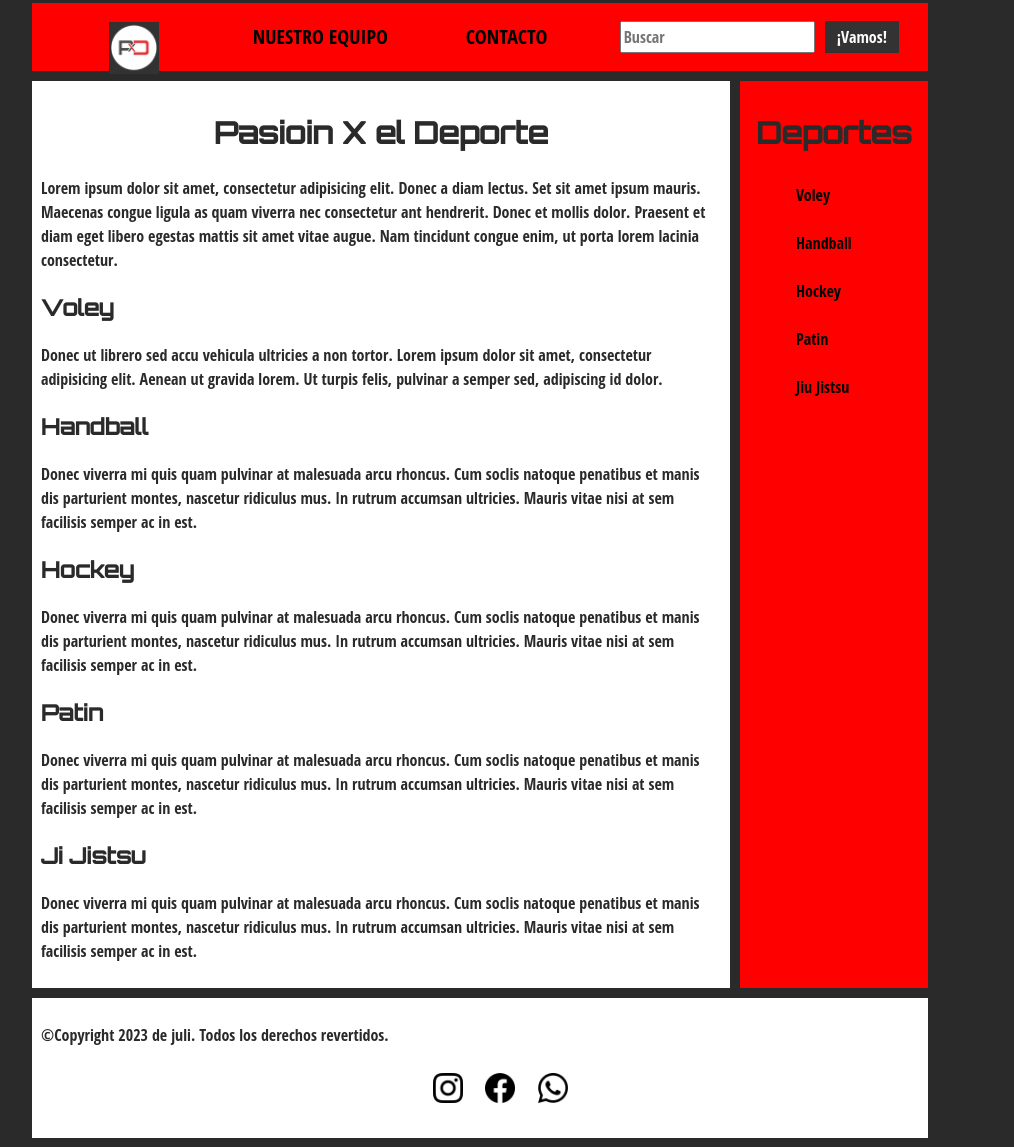
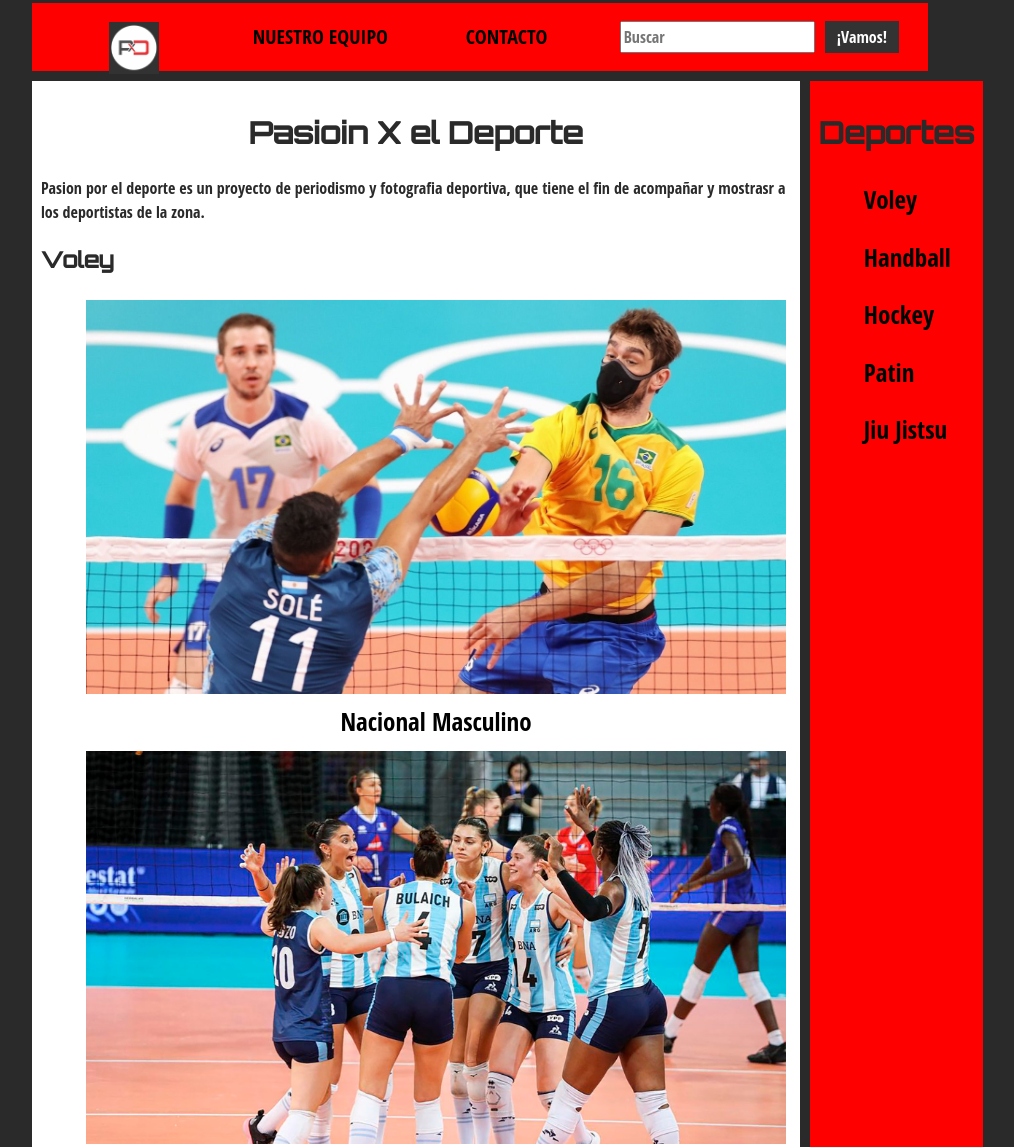
Before and after one commit to juliiieta/05, a plain HTML site: page index.html in a window 1280 px wide. Shown: the part 101-1248 px from the top of the page, without its empty margins (160-1174 px from the left). Drawn offline with Linux system fonts and the light colour scheme.

Commit message:
segundoAvance

```diff
--- a/index.html
+++ b/index.html
@@ -25,7 +25,7 @@
         <ul>
             <li><a href="#"><img src="assets/pasionxdeporte.png" alt="" width="50em"></a></li>
             <li><a href="#">Nuestro equipo</a></li>
-            <li><a href="#">Contacto</a></li>
+            <li><a href="#opciones">Contacto</a></li>
         </ul>
 
         <!-- Un formulario de búsqueda es una forma no-lineal de hacer búsquedas en un sitio web. -->
@@ -43,65 +43,59 @@
             <h2>Pasioin X el Deporte</h2>
 
             <p>
-                Lorem ipsum dolor sit amet, consectetur adipisicing elit. Donec a diam
-                lectus. Set sit amet ipsum mauris. Maecenas congue ligula as quam
-                viverra nec consectetur ant hendrerit. Donec et mollis dolor. Praesent
-                et diam eget libero egestas mattis sit amet vitae augue. Nam tincidunt
-                congue enim, ut porta lorem lacinia consectetur.
+                Pasion por el deporte es un proyecto de periodismo y fotografia deportiva, que tiene el fin de acompañar
+                y mostrasr a los deportistas de la zona.
             </p>
 
-            <h3>Voley</h3>
+            <h3 id="voley">Voley</h3>
 
-            <p>
-                Donec ut librero sed accu vehicula ultricies a non tortor. Lorem ipsum
-                dolor sit amet, consectetur adipisicing elit. Aenean ut gravida lorem.
-                Ut turpis felis, pulvinar a semper sed, adipiscing id dolor.
-            </p>
+            <ul class="lista">
+                <li> <a class="boton"> <img src="assets/voley1.jpg" alt="" width="700px"> <br> Nacional Masculino </a> </li>
+                <li> <a class="boton"> <img src="assets/Voley3.jpg" alt="" width="700px"> <br> Nacional Femenino </a> </li>
+                <li> <a class="boton"> <img src="assets/Voley4.jpg" alt="" width="700px"> <br> Liga Sub16 </a> </li>
+            </ul>
+            </ul>
 
-            <h3>Handball</h3>
+            <h3 id="handball">Handball</h3>
 
-            <p>
-                Donec viverra mi quis quam pulvinar at malesuada arcu rhoncus. Cum
-                soclis natoque penatibus et manis dis parturient montes, nascetur
-                ridiculus mus. In rutrum accumsan ultricies. Mauris vitae nisi at sem
-                facilisis semper ac in est.
-            </p>
-            <h3>Hockey</h3>
+            <ul class="lista">
+                <li> <a class="boton"> <img src="assets/handball1.jpg" alt="" width="700px"> <br> Nacional Masculino </a> </li>
+                <li> <a class="boton"> <img src="assets/handball3.jpg" alt="" width="700px"> <br> Nacional Femenino </a> </li>
+            </ul>
 
-            <p>
-                Donec viverra mi quis quam pulvinar at malesuada arcu rhoncus. Cum
-                soclis natoque penatibus et manis dis parturient montes, nascetur
-                ridiculus mus. In rutrum accumsan ultricies. Mauris vitae nisi at sem
-                facilisis semper ac in est.
-            <p>
-            <h3>Patin</h3>
+            <h3 id="hockey">Hockey</h3>
 
-            <p>
-                Donec viverra mi quis quam pulvinar at malesuada arcu rhoncus. Cum
-                soclis natoque penatibus et manis dis parturient montes, nascetur
-                ridiculus mus. In rutrum accumsan ultricies. Mauris vitae nisi at sem
-                facilisis semper ac in est.
-            <p>
-            <h3>Ji Jistsu</h3>
+            <ul class="lista">
+                <li> <a class="boton"> <img src="assets/hockey1.jpg" alt="" width="700px"> <br> Nacional Masculino </a> </li>
+                <li> <a class="boton"> <img src="assets/hockey2.jpg" alt="" width="700px"> <br> Nacional Femenino </a> </li>
+            </ul>
 
-            <p>
-                Donec viverra mi quis quam pulvinar at malesuada arcu rhoncus. Cum
-                soclis natoque penatibus et manis dis parturient montes, nascetur
-                ridiculus mus. In rutrum accumsan ultricies. Mauris vitae nisi at sem
-                facilisis semper ac in est.
-            <p>
+            <h3 id="patin">Patin</h3>
+
+            <ul class="lista">
+                <li> <a class="boton"> <img src="assets/Patin1.jpg" alt="" width="700px"> <br> Competencia Artistica </a> </li>
+                <li> <a class="boton"> <img src="assets/patin2.jpg" alt="" width="700px"> <br> Carrera Regional </a> </li>
+            </ul>
+
+            <h3 id="jiujitsu">Jiu Jistsu</h3>
+
+            <ul class="lista">
+                <li> <a class="boton"> <img src="assets/jiujitsu1.jpg" alt="" width="700px"> <br> Open mat Mayores </a> </li>
+                <li> <a class="boton"> <img src="assets/jiujitsu2.jpg" alt="" width="700px"> <br> Open Mat niños </a> </li>
+            </ul>
+
         </article>
 
         <!-- el contenido aparte también se puede anidar dentro del contenido principal -->
         <aside>
             <h2>Deportes</h2>
 
-            <ul id="lista">
-                <li><a class="boton"href="#">Voley</a></li>
-                <li><a class="boton" href="#">Handball</a></li>
-                <li><a class="boton" href="#">Hockey</a></li>
-                <li><a class="boton" href="#">Patin</a></li>
-                <li><a class="boton" href="#">Jiu Jistsu</a></li>
+            <ul class="lista">
+                <li><a class="boton" href="#voley">Voley</a></li>
+                <li><a class="boton" href="#handball">Handball</a></li>
+                <li><a class="boton" href="#hockey">Hockey</a></li>
+                <li><a class="boton" href="#patin">Patin</a></li>
+                <li><a class="boton" href="#jiujitsu">Jiu Jistsu</a></li>
             </ul>
         </aside>
     </main>
@@ -111,7 +105,7 @@
     <footer>
         <p>©Copyright 2023 de juli. Todos los derechos revertidos.</p>
         <ul id="opciones">
-            <li><a href="h"><img src="assets/instagram.png" alt="instagram" width="30em"> </a></li>
+            <li><a href="https://www.instagram.com/pasionxdeporte23/"><img src="assets/instagram.png" alt="instagram" width="30em"> </a></li>
             <li><a href="h"><img src="assets/facebook.png" alt="instagram" width="30em"></a></li>
             <li><a href="h"><img src="assets/whatsapp.png" alt="instagram" width="30em"></a></li>
 
--- a/styles.css
+++ b/styles.css
@@ -140,6 +140,8 @@ aside li {
 footer {
     margin-top: 10px;
 }
+
+/* lo que agregue yo */
 #opciones {
     text-align: center;
     list-style: none; /* elimina los puntitos (viñeta) */
@@ -149,14 +151,15 @@ footer {
     display: inline-block; /* la lista la coloca horizontalmente */
     padding: 10px;
 }
-#lista {
+.lista {
     list-style: none;
 }
 .boton {
     text-decoration: none; /* Eliminamos el subrayado del enlace */
     color:  rgb(0, 0, 0);
-    border: 2px solid rgb(255, 0, 0);
     padding: 5px; /* margen interior */
     border-radius: 5px;
     display: inline-block;
+    font-size: 25px;
+    text-align: center;
 }
```
Also changed, not shown: assets/Patin1.jpg (added), assets/Voley3.jpg (added), assets/Voley4.jpg (added), assets/handaball2.jpeg (added), assets/handball1.jpg (added), assets/handball3.jpg (added), assets/hockey2.jpg (added), assets/jiujitsu1.jpg (added), assets/jiujitsu2.jpg (added), assets/patin2.jpg (added), assets/voley1.jpg (added), assets/voley2.jpeg (added), 1 other file.
